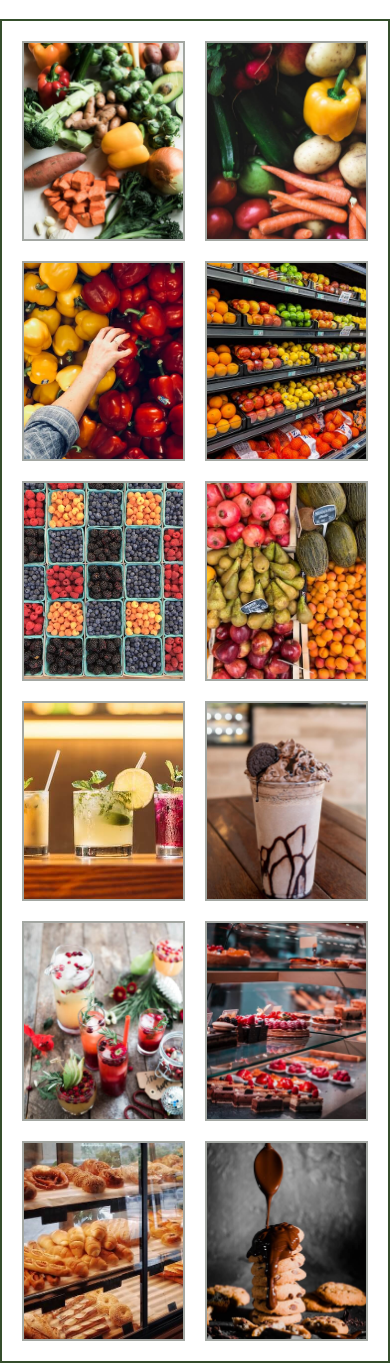
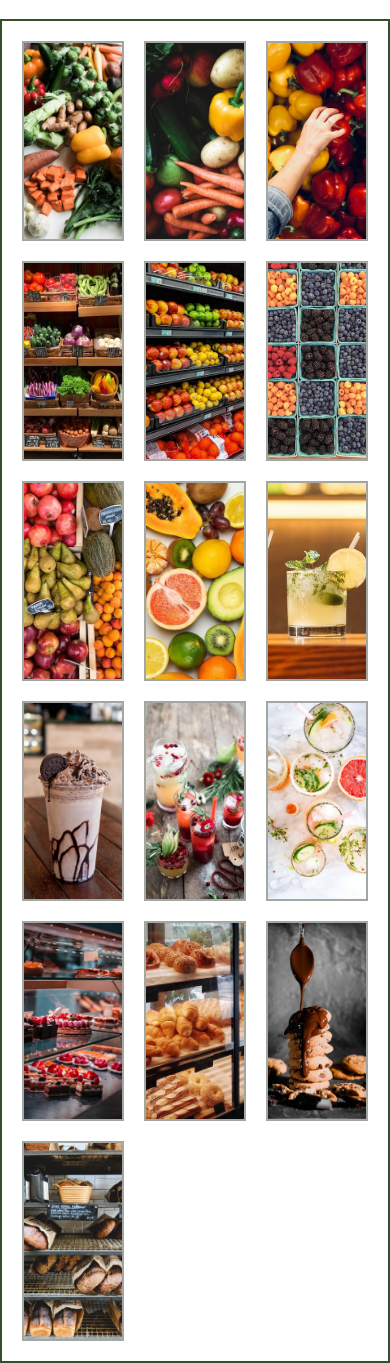
Before and after one commit to MedBelk/mini-projet, a plain HTML site: page gallery.html in a window 390 px wide. Shown: the part 144-1507 px from the top of the page. Drawn offline with Linux system fonts and the light colour scheme; some packages are replaced by stand-ins of ours; a script that the page names is missing.

Commit message:
responsive 1080

```diff
--- a/gallery.html
+++ b/gallery.html
@@ -30,20 +30,38 @@
     <h1 class="titre">Grocery Store Gallery</h1>
     <main class="images">
         <section class="gallery">
-            <a href="#"><img src="../assets/vegetables 1.jpg" alt="Product 1"></a>
-            <a href="#"><img src="../assets/vegetables 2.jpg" alt="Product 2"></a>
-            <a href="#"><img src="../assets/vegetables 3.jpg" alt="Product 3"></a>
-            <a href="#"><img src="../assets/fruits 1.jpg" alt="Product 4"></a>
-            <a href="#"><img src="../assets/fruits2.jpg" alt="Product 5"></a>
-            <a href="#"><img src="../assets/fruits3.jpg" alt="Product 6"></a>
-            <a href="#"><img src="../assets/drinks1.jpg" alt="Product 7"></a>
-            <a href="#"><img src="../assets/drinks 2.jpg" alt="Product 8"></a>
-            <a href="#"><img src="../assets/drinks 3.jpg" alt="Product 9"></a>
-            <a href="#"><img src="../assets/bake1.jpg" alt="Product 9"></a>
-            <a href="#"><img src="../assets/bake2.jpg" alt="Product 9"></a>
-            <a href="#"><img src="../assets/bake3.jpg" alt="Product 9"></a>
+            <a href="../assets/vegetables 1.jpg"><img src="../assets/vegetables 1.jpg" alt="Product 1"></a>
+            <a href="../assets/vegetables 2.jpg"><img src="../assets/vegetables 2.jpg" alt="Product 2"></a>
+            <a href="../assets/vegetables 3.jpg"><img src="../assets/vegetables 3.jpg" alt="Product 3"></a>
+            <a href="../assets/vegetables 4.jpg"><img src="../assets/vegetables 4.jpg" alt="Product 4"></a>
+
+            <a href="../assets/fruits 1.jpg"><img src="../assets/fruits 1.jpg" alt="Product 4"></a>
+            <a href="../assets/fruits2.jpg"><img src="../assets/fruits2.jpg" alt="Product 5"></a>
+            <a href="../assets/fruits3.jpg"><img src="../assets/fruits3.jpg" alt="Product 6"></a>
+            <a href="../assets/fruits4.jpg"><img src="../assets/fruits4.jpg" alt="Product 7"></a>
+
+
+            <a href="../assets/drinks1.jpg"><img src="../assets/drinks1.jpg" alt="Product 7"></a>
+            <a href="../assets/drinks 2.jpg"><img src="../assets/drinks 2.jpg" alt="Product 8"></a>
+            <a href="../assets/drinks 3.jpg"><img src="../assets/drinks 3.jpg" alt="Product 9"></a>
+            <a href="../assets/drinks 4.jpg"><img src="../assets/drinks 4.jpg" alt="Product 10"></a>
+
+            <a href="../assets/bake1.jpg"><img src="../assets/bake1.jpg" alt="Product 11"></a>
+            <a href="../assets/bake2.jpg"><img src="../assets/bake2.jpg" alt="Product 12"></a>
+            <a href="../assets/bake3.jpg"><img src="../assets/bake3.jpg" alt="Product 13"></a>
+            <a href="../assets/bake4.jpg"><img src="../assets/bake4.jpg" alt="Product 13"></a>
         </section>
+
     </main>
+    <link rel="stylesheet" href="https://cdnjs.cloudflare.com/ajax/libs/lightgallery-js/1.4.0/css/lightgallery.min.css"
+        integrity="sha512-kwJUhJJaTDzGp6VTPBbMQWBFUof6+pv0SM3s8fo+E6XnPmVmtfwENK0vHYup3tsYnqHgRDoBDTJWoq7rnQw2+g=="
+        crossorigin="anonymous" referrerpolicy="no-referrer" />
+    <script src="https://cdnjs.cloudflare.com/ajax/libs/lightgallery-js/1.4.0/js/lightgallery.min.js"
+        integrity="sha512-b4rL1m5b76KrUhDkj2Vf14Y0l1NtbiNXwV+SzOzLGv6Tz1roJHa70yr8RmTUswrauu2Wgb/xBJPR8v80pQYKtQ=="
+        crossorigin="anonymous" referrerpolicy="no-referrer"></script>
+    <script>
+        lightGallery(document.querySelector(".gallery"))
+    </script>
 </body>
 
 </html>
--- a/style.css
+++ b/style.css
@@ -157,7 +157,7 @@ main ul li>p {
 
 .gallery {
     display: grid;
-    grid-template-columns: repeat(3, 1fr);
+    grid-template-columns: repeat(4, 1fr);
     grid-gap: 20px;
     margin: 20px;
 
@@ -454,7 +454,7 @@ input[type="submit"] {
 
 }
 
-
+/*--------------------------------------------------------------------------------------*/
 }
 @media screen and (max-width: 768px)
 {
@@ -494,7 +494,7 @@ form {
     box-shadow: 0 0 10px rgba(0, 0, 0, 0.1);
 }
 
-
+/*----------------------------------------gallery-----------------------*/
 
 .titre {
     font-size: 2rem;
@@ -506,5 +506,21 @@ form {
 }
 
 
+/*------------------------------------------------------------------------------------*/
+}
+
+@media screen and (max-width: 1080px){
+
+/*--------------------------------- gallery---------------------------*/
+
+
+.titre {
+    font-size: 2rem;
+}
+
+.gallery {
+    grid-template-columns: repeat(3, 2fr);
+    justify-items: center;
+}
 
 }
```
Also changed, not shown: assets/bake4.jpg (added), assets/drinks 4.jpg (added), assets/fruits4.jpg (added), assets/vegetables 4.jpg (added).
